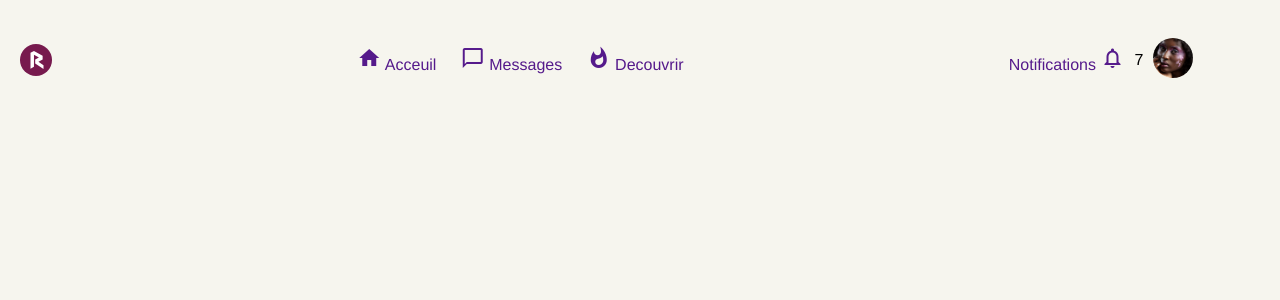
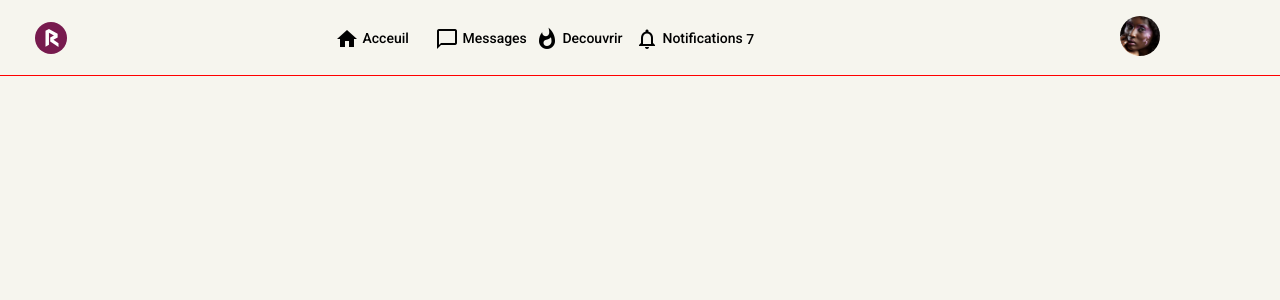
Before and after one commit to oreoyona/resident, an Angular app in the folder frontend/resident/: page / in a window 1280 px wide. Shown: the top 300 px of the page. Built offline with nearby package versions, Linux system fonts and the light colour scheme.

Commit message:
Modified the header

```diff
--- a/frontend/resident/src/app/common/components/header/header.component.html
+++ b/frontend/resident/src/app/common/components/header/header.component.html
@@ -3,33 +3,31 @@
         <img [src]="logo_principal" alt="">
     </section>
     <nav>
-        <section>
-            <a href="">
-                <mat-icon aria-hidden="false" aria-label="Example home icon" fontIcon="home"></mat-icon>
-                Acceuil
-            </a>
-            <a href="">
-                <mat-icon aria-hidden="false" aria-label="Example home icon" fontIcon="chat_bubble_outline"></mat-icon>
+        <button mat-icon-button>
+            <mat-icon aria-hidden="false" aria-label="Example home icon" fontIcon="home">Acceuil</mat-icon>
+            Acceuil
+        </button>
+        <button mat-icon-button>
+            <mat-icon aria-hidden="false" aria-label="Example home icon" fontIcon="chat_bubble_outline"></mat-icon>
 
-                Messages
-            </a>
-            <a href="">
-                <mat-icon aria-hidden="false" aria-label="Example home icon" fontIcon="whatshot"></mat-icon>
-                Decouvrir</a>
-        </section>
+            Messages
+        </button>
+        <button mat-icon-button>
+            <mat-icon aria-hidden="false" aria-label="Example home icon" fontIcon="whatshot"></mat-icon>
+            Decouvrir
+        </button>
+        <button mat-icon-button>
+
+            <mat-icon aria-hidden="false" aria-label="Example home icon" fontIcon="notifications_none"></mat-icon>
+            Notifications
+
+            <span>
+                {{notificationCounter}}
+            </span>
+        </button>
     </nav>
 
     <section class="profile-notifications-section">
-        <div class="notification-div">
-            <a href="">
-                Notifications
-                <mat-icon aria-hidden="false" aria-label="Example home icon" fontIcon="notifications_none"></mat-icon>
-            </a>
-            <span>
-                {{notificationCounter}}
-            </span>
-        </div>
-
         <div class="profile-div">
             <div class="profile-img">
                 <img [src]="profile1" alt="">
--- a/frontend/resident/src/app/common/components/header/header.component.scss
+++ b/frontend/resident/src/app/common/components/header/header.component.scss
@@ -3,7 +3,6 @@
 }
 .logo{
     display: flex;
-    justify-content: center;
     align-items: center;
 }
 
@@ -11,25 +10,26 @@ header {
     height: 15vh;
     width: 100%;
     padding: 0 20px;
-    display: flex;
-    justify-content: space-between;
+    display: grid;
+    grid-template-columns: 20% 60% 20%;
 }
 
 nav{
     display: flex;
-    justify-content: center;
+    justify-content: flex-start;
     align-items: center;
+    flex-wrap: wrap;
 }
 
-a{
-
-    text-decoration: none;
-    padding: 0 10px;
+button{
+    padding: 0 50px;
 }
 
 .profile-notifications-section{
     display: flex;
-    justify-content: space-between;
+    justify-content: center;
+    padding-right: 40px;
+
 }
 
 .profile-div, .notification-div{
--- a/frontend/resident/src/app/dashboard/dashboard.component.scss
+++ b/frontend/resident/src/app/dashboard/dashboard.component.scss
@@ -10,9 +10,13 @@
   justify-content: center;
 }
 .main-header{
-  height: 50px;
+  height: 75px;
   display: flex;
-  grid-column: 1/12;
-  background-color: $bg-1;
+  grid-column: 1/-1;
+  overflow: hidden;
+  border-bottom: 1px solid red;
+  justify-content: center;
+  align-items: center;
+  padding: 0 15px;
 
 }
```
